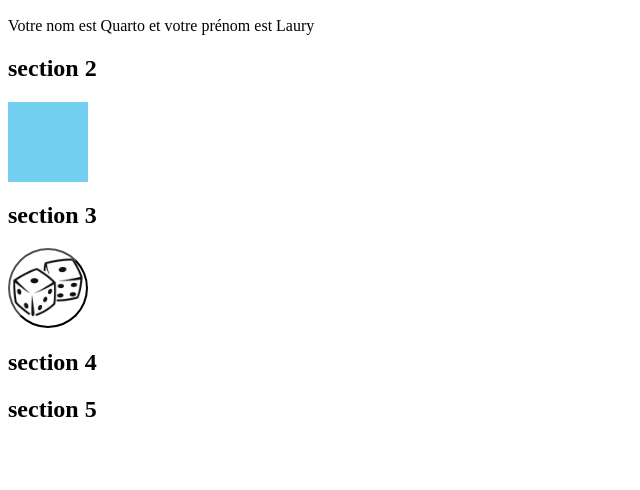
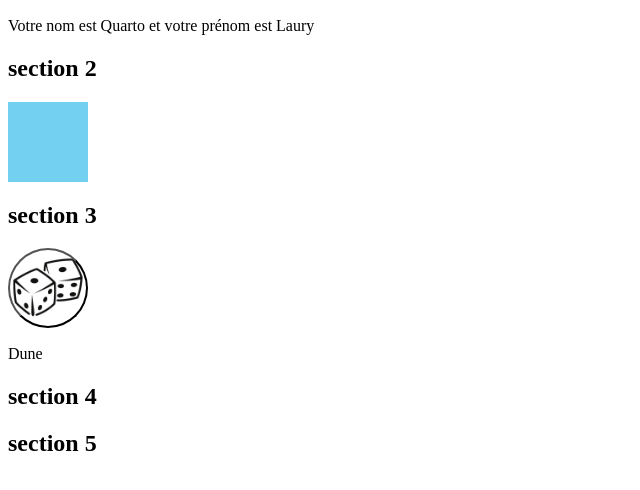
Before and after one commit to Lauryq/jour01, a plain HTML site: page exercice5/index.html in a window 1280 px wide. Both pictures are taken after a click on the button 48 px from the left and 398 px from the top of the page. Shown: the part 110-600 px from the top of the page, without its empty margins (0-640 px from the left). Drawn offline with Linux system fonts and the light colour scheme.

Commit message:
ajout consigne 3 exe4

```diff
--- a/exercice5/app.js
+++ b/exercice5/app.js
@@ -19,10 +19,25 @@ carre.addEventListener('click', function(){
 })
 
 /*3ème section*/
-let array = ["Dune", "Forrest Gump", "La ligne Verte", "Le Parrain", "Les Évadés"];
-let film = Math.floor(Math.random() * array.length);
+let myArray = ["Dune", "Forrest Gump", "La ligne Verte", "Le Parrain", "Les Évadés"];
 
-let p3 = document.createElement('p');
-let txt3 = document.createTextNode(`${film}`);
-p1.appendChild(txt1);
-section_1.appendChild(p1);
+function random(array){
+    let film = Math.floor(Math.random() * array.length);
+    return film;
+}
+
+section_3.addEventListener('click', function(){
+
+    let res = document.querySelector('.resultat');
+    if(res){
+        res.remove();
+    }
+
+    let result = random(myArray);
+    let p3 = document.createElement('p');
+    let txt3 = document.createTextNode(`${myArray[result]}`);
+    p3.appendChild(txt3);
+    p3.className = "resultat";
+    section_3.appendChild(p3);
+
+})
```
Also changed, not shown: exercice4/index.html (+3 -3 lines).
